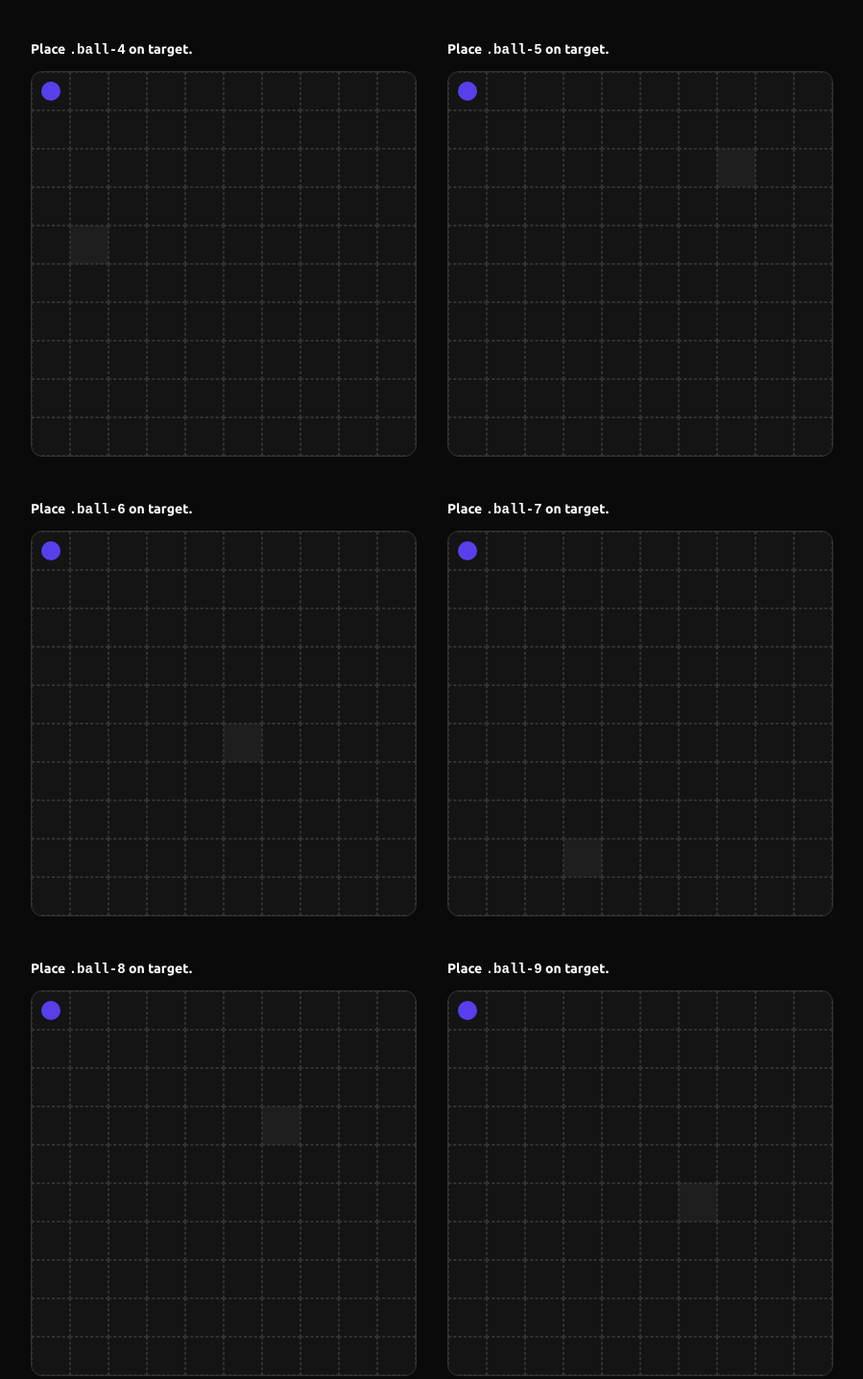
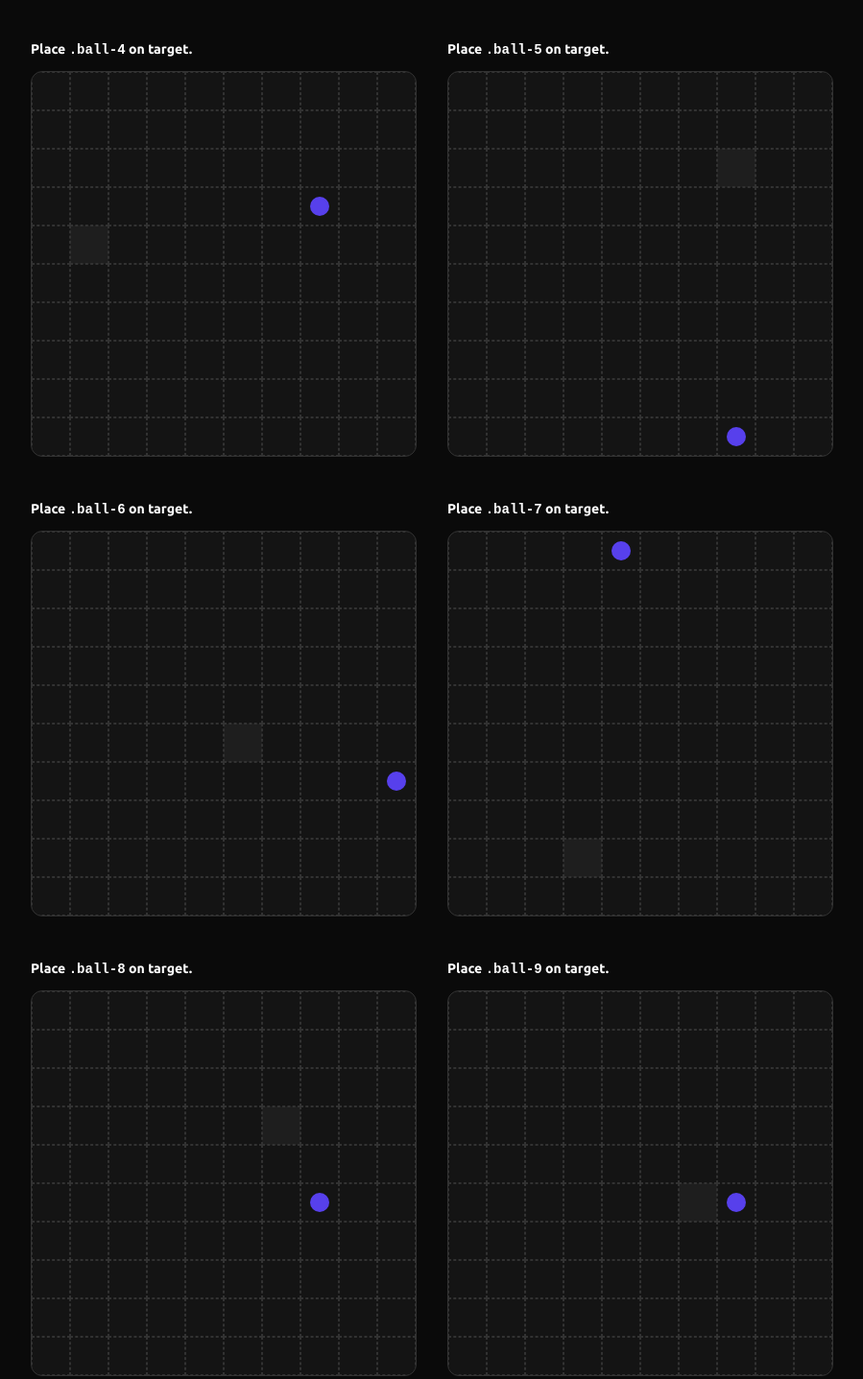
Before and after one commit to danillosofaria/modulo-css, a plain HTML site: page navy_battle-css/index.html in a window 1280 px wide. Shown: the part 937-2374 px from the top of the page at 96% size, without its empty margins (190-1089 px from the left). Drawn offline with Linux system fonts and the light colour scheme.

Commit message:
Update styles.css

```diff
--- a/navy_battle-css/styles.css
+++ b/navy_battle-css/styles.css
@@ -22,6 +22,7 @@ body {
     flex-wrap: wrap;
     border-radius: 12px;
     overflow: hidden;
+    position: relative; /* Needed to add this here */
 }
 
 .cell {
@@ -52,24 +53,52 @@ pre {
 
 
 /* Coloca o teu CSS a partir daqui */
-.ball-0 {}
+.ball-0 {
+    left: 120px;
+    top: 40px;
+}
 
-.ball-1 {}
+.ball-1 {
+    left: 0px;
+    bottom: 120px;
+}
 
-.ball-2 {}
+.ball-2 {
+    right: 80px;
+    top: 0px;
+}
 
-.ball-3 {}
+.ball-3 {
+    right: 120px;
+    top: 120px;
+}
 
-.ball-4 {}
+.ball-4 {
+    right: 80px;
+    top: 120px;
+}
 
-.ball-5 {}
+.ball-5 {
+    right: 80px;
+    bottom: 0px;
+}
 
-.ball-6 {}
+.ball-6 {
+    right: 0px;
+    bottom: 120px;
+}
 
-.ball-7 {}
+.ball-7 {
+    left: 160px;
+    top: 0px;
+}
 
-.ball-8 {}
+.ball-8 {
+    right: 80px;
+    bottom: 160px;
+}
 
-.ball-9 {}
-
-.ball-10 {}
+.ball-9 {
+    right: 80px;
+    bottom: 160px;
+}
```
